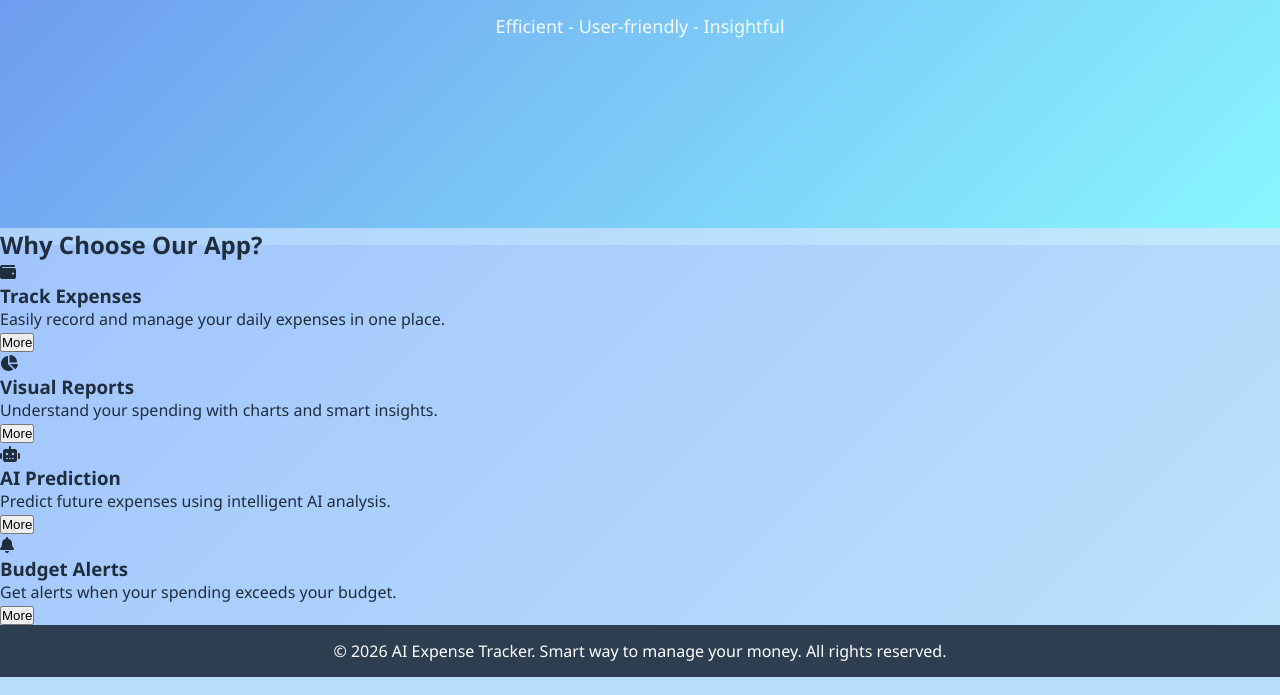
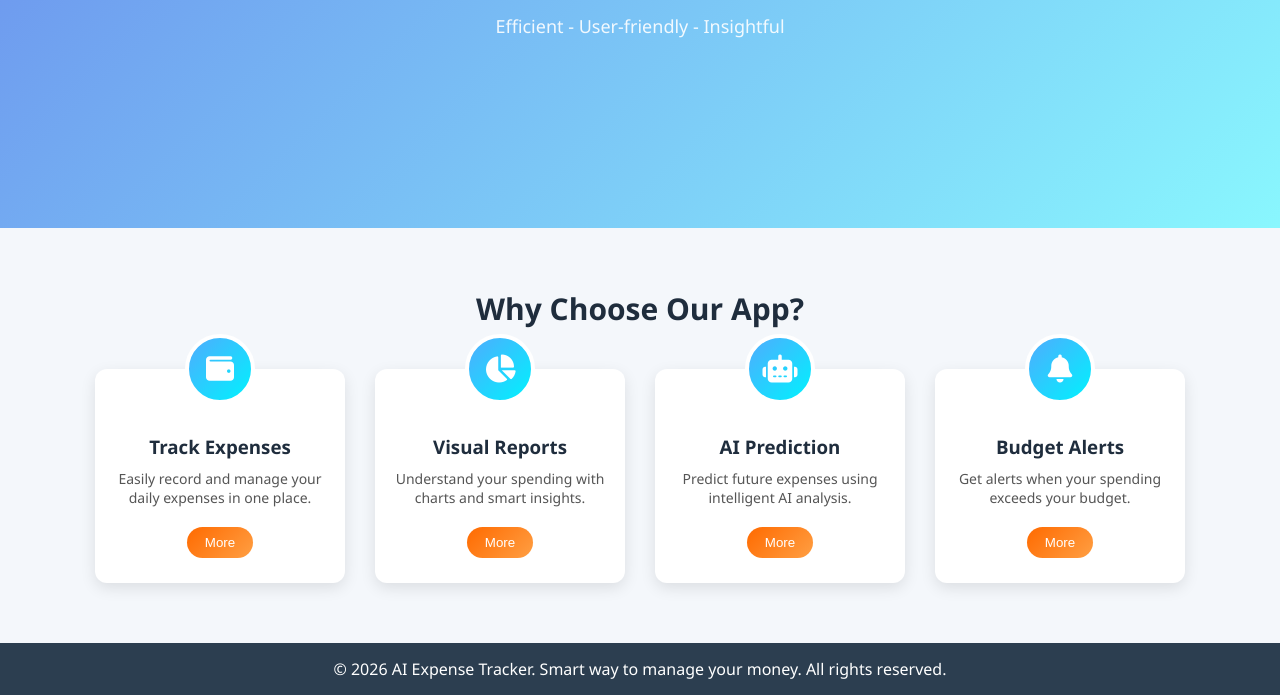
Before and after one commit to kanakadurgapitchuka/ai-expense-tracker, a Flask app: page / in a window 1280 px wide. Shown: the part 555-1250 px from the top of the page. Run offline with Flask 3, Linux system fonts and the light colour scheme; some libraries are stand-ins or nearby versions.

Commit message:
Update style.css

```diff
--- a/static/style.css
+++ b/static/style.css
@@ -734,3 +734,82 @@ body{
     color: white;
     text-align: center;
 }
+
+.features {
+    text-align: center;
+    padding: 60px 20px;
+    background: #f4f7fb;
+}
+
+.features h2 {
+    font-size: 30px;
+    margin-bottom: 40px;
+}
+
+.feature-container {
+    display: flex;
+    justify-content: center;
+    gap: 30px;
+    flex-wrap: wrap;
+}
+
+.feature-card {
+    width: 250px;
+    background: white;
+    padding: 25px 20px;
+    border-radius: 12px;
+    text-align: center;
+    position: relative;
+    box-shadow: 0 5px 15px rgba(0,0,0,0.1);
+    transition: 0.3s;
+}
+
+/* 🔥 HOVER ANIMATION */
+.feature-card:hover {
+    transform: translateY(-10px);
+}
+
+/* 🔵 ICON CIRCLE TOP */
+.icon-circle {
+    width: 70px;
+    height: 70px;
+    background: linear-gradient(135deg, #4facfe, #00f2fe);
+    border-radius: 50%;
+    display: flex;
+    align-items: center;
+    justify-content: center;
+    color: white;
+    font-size: 28px;
+    position: absolute;
+    top: -35px;
+    left: 50%;
+    transform: translateX(-50%);
+    border: 4px solid white;
+}
+
+/* TEXT */
+.feature-card h3 {
+    margin-top: 40px;
+    margin-bottom: 10px;
+}
+
+.feature-card p {
+    font-size: 14px;
+    color: #555;
+    margin-bottom: 20px;
+}
+
+/* BUTTON */
+.feature-card button {
+    padding: 8px 18px;
+    border: none;
+    border-radius: 20px;
+    background: linear-gradient(135deg, #ff6a00, #ff9f43);
+    color: white;
+    cursor: pointer;
+    transition: 0.3s;
+}
+
+.feature-card button:hover {
+    opacity: 0.8;
+}
```
